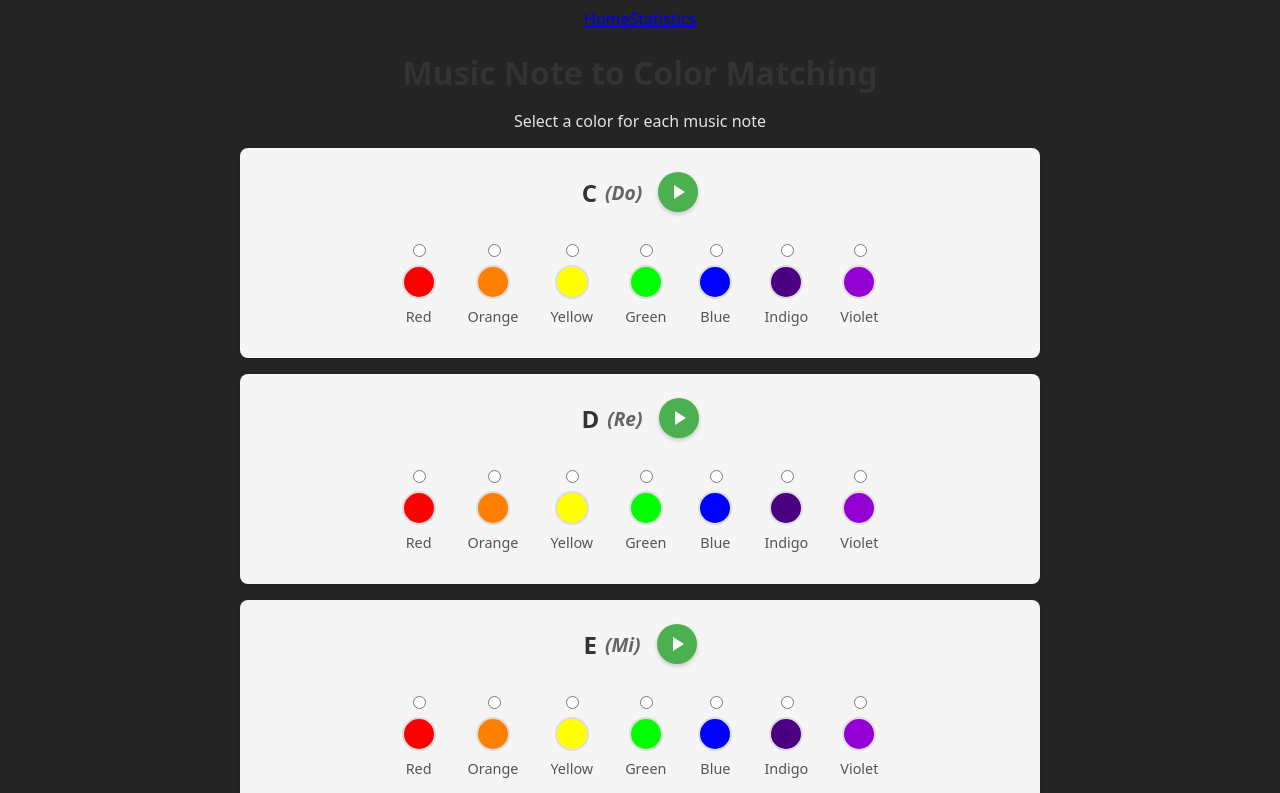
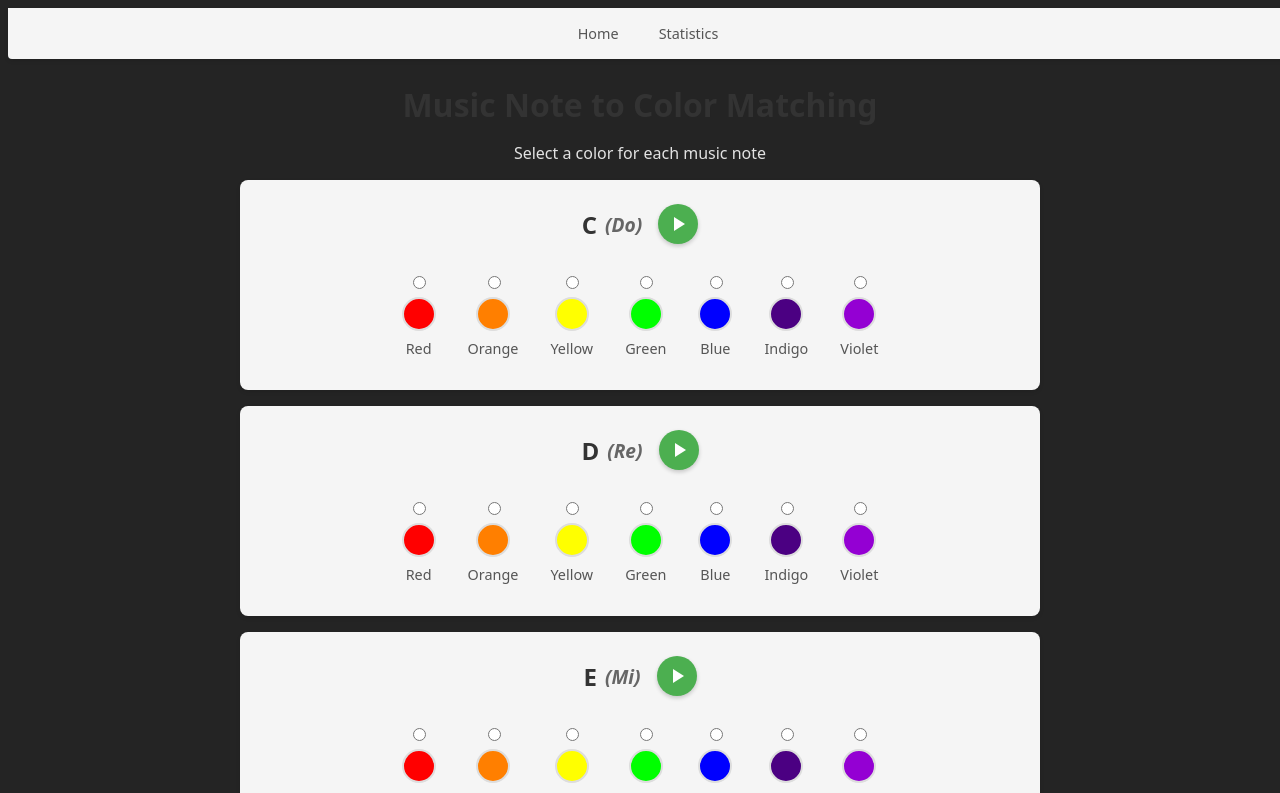
Before and after one commit to petrosrodinos/color-test, a React (Vite) app: page / in a window 1280 px wide. Shown: the top 793 px of the page. Built offline with nearby package versions, Linux system fonts and the light colour scheme.

Commit message:
finished

```diff
--- a/src/App.css
+++ b/src/App.css
@@ -9,6 +9,68 @@
   flex-direction: column;
   align-items: center;
   font-family: "Arial", sans-serif;
+}
+
+/* Navigation Bar Styling */
+.nav-container {
+  display: flex;
+  justify-content: center;
+  background-color: #f5f5f5;
+  padding: 0.5rem;
+  margin-bottom: 1.5rem;
+  border-radius: 0 0 4px 4px;
+  box-shadow: 0 2px 4px rgba(0, 0, 0, 0.1);
+  width: 100%;
+}
+
+.nav-link {
+  color: #555;
+  text-decoration: none;
+  font-weight: 500;
+  padding: 0.5rem 1rem;
+  margin: 0 0.25rem;
+  border-radius: 3px;
+  transition: all 0.2s ease;
+  font-size: 0.9rem;
+}
+
+.nav-link:hover {
+  background-color: #e0e0e0;
+  color: #333;
+}
+
+.nav-link:active {
+  background-color: #d0d0d0;
+}
+
+.nav-link::after {
+  content: "";
+  position: absolute;
+  bottom: 0;
+  left: 0;
+  width: 100%;
+  height: 2px;
+  background-color: #555;
+  transform: scaleX(0);
+  transform-origin: right;
+  transition: transform 0.2s ease;
+}
+
+.nav-link:hover::after {
+  transform: scaleX(1);
+  transform-origin: left;
+}
+
+/* Responsive navigation */
+@media (max-width: 600px) {
+  .nav-container {
+    padding: 0.4rem;
+  }
+
+  .nav-link {
+    padding: 0.4rem 0.8rem;
+    font-size: 0.85rem;
+  }
 }
 
 h1 {
--- a/src/App.tsx
+++ b/src/App.tsx
@@ -4,12 +4,7 @@ import { saveToGoogleSheet, formatDataForGoogleSheet } from "./googleSheets";
 import Result from "./components/Result";
 import Stats from "./pages/Stats";
 import "./App.css";
-
-// Import audio files
-
 import { musicNotes, colors, correctAnswers, audioFiles, SolfegeName } from "./constants";
-
-// Define the correct answers (this would typically come from a backend or configuration)
 
 function App() {
   // State to track the selected color for each note
--- a/src/constants/index.ts
+++ b/src/constants/index.ts
@@ -44,6 +44,16 @@ export const colors: Color[] = [
     { label: "Violet", name: "violet", value: "#9400D3" },
 ];
 
+export const noteToSolfege: Record<string, string> = {
+    C: "Do",
+    D: "Re",
+    E: "Mi",
+    F: "Fa",
+    G: "Sol",
+    A: "La",
+    B: "Si",
+};
+
 export type SolfegeName = "Do" | "Re" | "Mi" | "Fa" | "Sol" | "La" | "Si";
 
 // Map solfège names to audio files
--- a/src/pages/Stats.tsx
+++ b/src/pages/Stats.tsx
@@ -1,7 +1,7 @@
 import React, { useState, useEffect } from "react";
 import "../styles/Stats.css";
 import { getSpreasheetData } from "../sheets";
-import { colors, correctAnswers } from "../constants";
+import { colors, correctAnswers, noteToSolfege } from "../constants";
 
 interface TestResult {
   timestamp: string;
@@ -19,16 +19,6 @@ interface ColorDistribution {
 }
 
 // Define the colors array (same as in App.tsx)
-
-const noteToSolfege: Record<string, string> = {
-  C: "Do",
-  D: "Re",
-  E: "Mi",
-  F: "Fa",
-  G: "Sol",
-  A: "La",
-  B: "Si",
-};
 
 const Stats: React.FC = () => {
   const [results, setResults] = useState<TestResult[]>([]);
```
